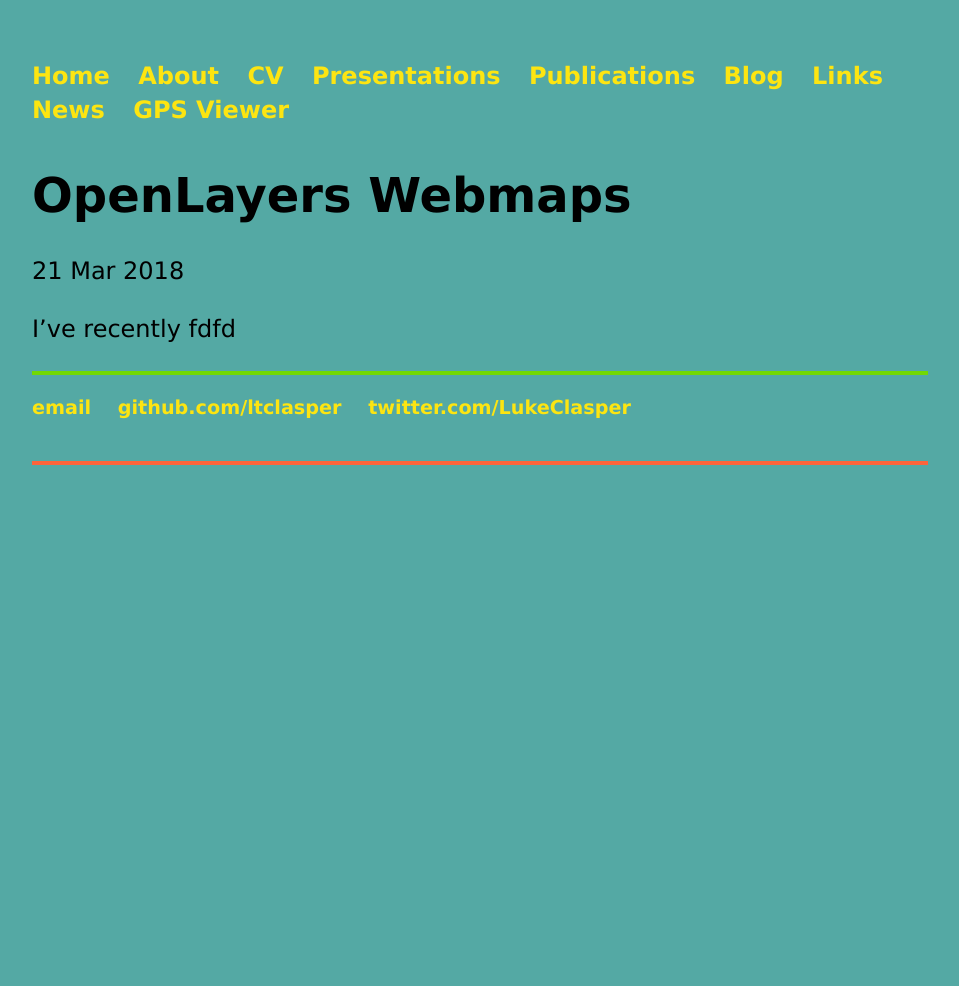
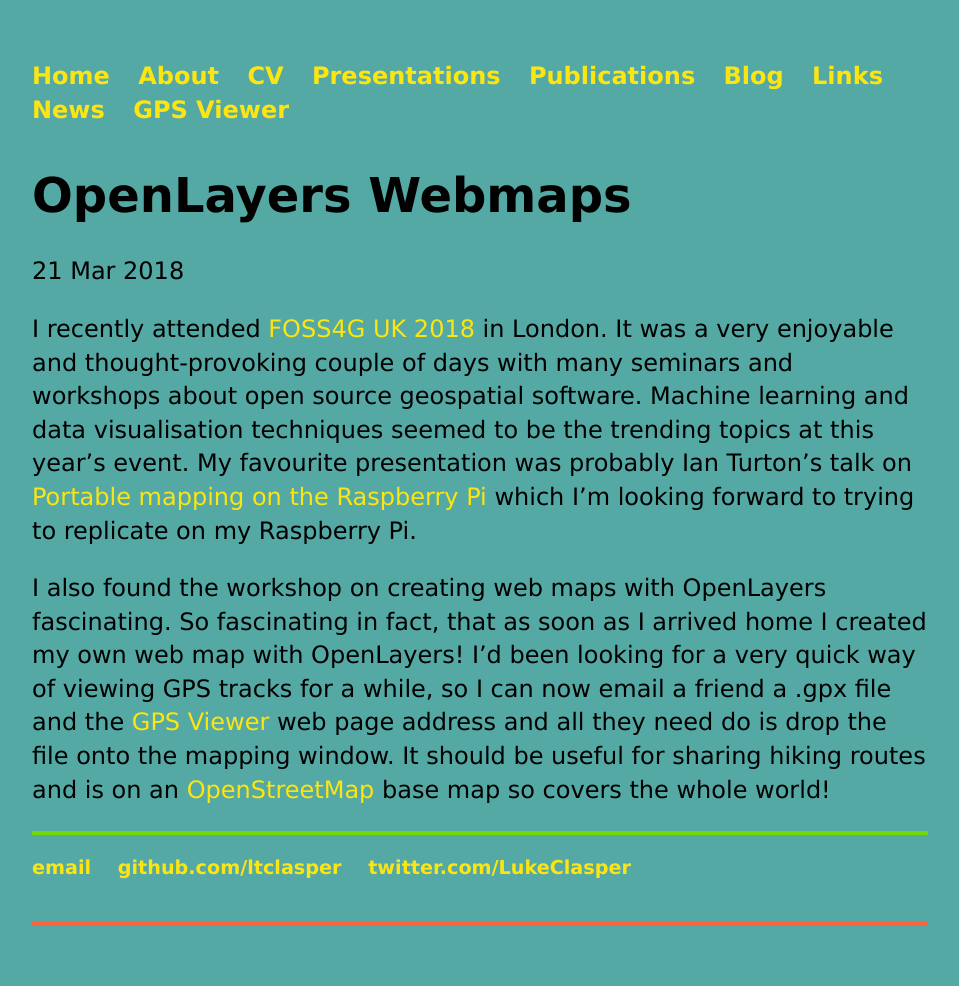
Before and after one commit to ltclasper/ltclasper.github.io, a Jekyll site: the page built from _posts/2018-03-21-openlayers-webmaps.md, in a window 1280 px wide. Shown: the whole page, without its empty margins (160-1119 px from the left). Built offline with Jekyll 4.4.1, drawn with Linux system fonts in a browser that asks for light colours; before the commit the page ends 900 px from its top, so only the background shows below that.

Commit message:
Update 2018-03-21-openlayers-webmaps.md

```diff
--- a/_posts/2018-03-21-openlayers-webmaps.md
+++ b/_posts/2018-03-21-openlayers-webmaps.md
@@ -4,4 +4,6 @@ title: "OpenLayers Webmaps"
 date: 2018-03-21
 ---
 
-I've recently fdfd
+I recently attended [FOSS4G UK 2018]( http://uk.osgeo.org/foss4guk2018/) in London. It was a very enjoyable and thought-provoking couple of days with many seminars and workshops about open source geospatial software. Machine learning and data visualisation techniques seemed to be the trending topics at this year’s event. My favourite presentation was probably Ian Turton’s talk on [Portable mapping on the Raspberry Pi](https://www.ianturton.com/talks/pirates/index.html#/step-1) which I’m looking forward to trying to replicate on my Raspberry Pi.
+
+I also found the workshop on creating web maps with OpenLayers fascinating. So fascinating in fact, that as soon as I arrived home I created my own web map with OpenLayers! I’d been looking for a very quick way of viewing GPS tracks for a while, so I can now email a friend a .gpx file and the [GPS Viewer]( http://www.ltclasper.net/gps%20traces%20viewer/) web page address and all they need do is drop the file onto the mapping window. It should be useful for sharing hiking routes and is on an [OpenStreetMap](https://www.openstreetmap.org/) base map so covers the whole world!
```
